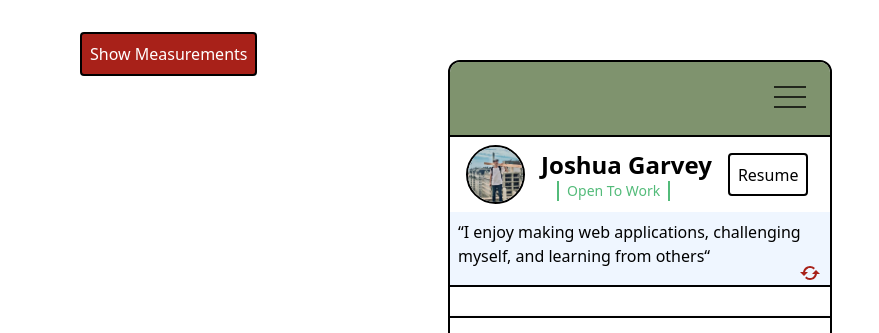
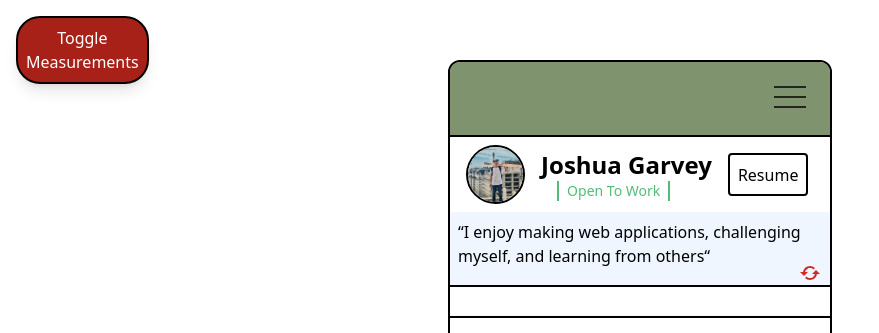
Before and after one commit to Jgar514/mobileUI_subdomain_netlify, a React (Vite) app: page / in a window 1280 px wide. Shown: the top 333 px of the page, without its empty margins (0-879 px from the left). Built offline with nearby package versions, Linux system fonts and the light colour scheme.

Commit message:
modals and added quotes

```diff
--- a/src/App.jsx
+++ b/src/App.jsx
@@ -29,8 +29,11 @@ function App() {
 		<>
 			{/*  */}
 
-			<button type="button" className="measure-button invisible md:visible rounded bg-red-600 border-2 border-black p-2 h-fit absolute w-fit top-8   left-20" onClick={toggleMeasure}>
-				<p className="invisible text-white md:visible">Show Measurements</p>
+			<button type="button" className="measure-button invisible md:visible rounded-3xl bg-red-600 border-2 border-black p-2 h-fit absolute w-fit top-4   left-4 shadow-lg" onClick={toggleMeasure}>
+				<p className="invisible text-white md:visible">
+					Toggle
+					<br /> Measurements
+				</p>
 			</button>
 
 			{showMeasure ? (
--- a/src/components/Modal.jsx
+++ b/src/components/Modal.jsx
@@ -18,7 +18,7 @@ export default function Modal() {
 							{/*content*/}
 							<div className="border-2  rounded-lg shadow-lg relative flex flex-col w-full bg-transparent outline-none focus:outline-none">
 								{/*header*/}
-								<div className=" flex items-start w-full justify-between px-6 pt-2 border-b-2 border-black border-solid  rounded-t h-fit pb-0 ">
+								<div className=" flex items-start w-full justify-between px-2 pt-2 border-b-2 border-black border-solid  rounded-t h-fit pb-0 ">
 									<h3 className="bg-white px-3 text-3xl font-semibold h-full pt-1 border-black border-2 border-b-0">Resume</h3>
 									<button className=" bg-white pb-1 pt-1 h-fit  border-2 px-3 border-red-400 text-black rounded-full  opacity-100 text-3xl leading-none font-semibold outline-none focus:outline-none" onClick={() => setShowModal(false)}>
 										<span className=" text-black  h-fit w-6 text-3xl  outline-none focus:outline-none">X</span>
--- a/src/components/Modal2.jsx
+++ b/src/components/Modal2.jsx
@@ -15,12 +15,12 @@ export default function Modal2() {
 						className="				lg:w-96 lg:h-680 mx-auto my-auto
  z-50 h-full  overflow-hidden pt-0 bg-red-800 justify-center items-center flex overflow-x-hidden fixed inset-0  outline-none focus:outline-none"
 					>
-						<div className="relative w-full mx-auto max-w-3xl bg-white">
+						<div className="relative w-full mx-auto max-w-3xl bg-green1">
 							{/*content*/}
 							<div className=" rounded-lg shadow-lg relative flex flex-col w-full outline-none focus:outline-none border-2  ">
 								{/*header*/}
-								<div className="bg-green1  flex items-start w-full justify-between px-6 border-b border-solid border-slate-200 rounded-t h-fit mt-0 py-0 pt-2">
-									<h3 className="border-t-2 border-l-2 border-r-2 border-black px-2 text-3xl font-semibold bg-white pt-2 pb-2">Contact</h3>
+								<div className=" flex items-start w-full justify-between px-2 pt-2 border-b-2 border-black border-solid  rounded-t h-fit pb-0 ">
+									<h3 className="bg-white px-3 text-3xl font-semibold h-full pt-1 border-black border-2 border-b-0">Contact</h3>
 									<button className="rounded-full bg-white px-2  text-black h-fit w-fit text-3xl leading-none font-semibold outline-none border-red-400 border-2 focus:outline-none" onClick={() => setShowModal(false)}>
 										<span className=" text-black   text-4xl  outline-none focus:outline-none">X</span>
 									</button>
--- a/src/components/Navbar.jsx
+++ b/src/components/Navbar.jsx
@@ -22,7 +22,7 @@ export default function Header() {
  z-50 h-full  overflow-hidden   justify-center items-center flex overflow-x-hidden fixed inset-0  outline-none focus:outline-none py-8"
 						>
 							<div className="absolute top-2 right-0 px-8 py-2" onClick={() => setIsNavOpen(false)}>
-								<svg className="h-8 w-8 text-gray-600 border-2 border-red-800 rounded-2xl" viewBox="0 0 24 24" fill="none" stroke="currentColor" strokeWidth="2" strokeLinecap="round" strokeLinejoin="round">
+								<svg className="h-8 w-8 text-gray-600 border-2 border-red1 rounded-2xl" viewBox="0 0 24 24" fill="none" stroke="currentColor" strokeWidth="2" strokeLinecap="round" strokeLinejoin="round">
 									<line x1="18" y1="6" x2="6" y2="18" />
 									<line x1="6" y1="6" x2="18" y2="18" />
 								</svg>
@@ -33,7 +33,7 @@ export default function Header() {
 										3D Website
 									</a>
 									<div className="flex gap-6 flex-row justify-center my-4">
-										<a className="text-sm px-4 py-2 h-10 border-2 border-black" href="https://github.com/Jgar514/JoshandEllie" target="_blank" rel="noopener noreferrer">
+										<a className="text-sm px-4 py-2 h-10 border-2 border-black" href="https://github.com/Jgar514/JoshandEllie/blob/main/README.md" target="_blank" rel="noopener noreferrer">
 											About
 										</a>
 										<a className="text-sm px-4 py-2 h-10 border-2 border-black bg-green-400" href="https://joshuagarvey.com/" target="_blank" rel="noopener noreferrer">
--- a/src/components/Quotes.jsx
+++ b/src/components/Quotes.jsx
@@ -12,6 +12,19 @@ const quotes = [
 	},
 	{
 		author: "Josh Garvey",
+		quote: "Github.com/Jgar514 ",
+	},
+	{
+		author: "Josh Garvey",
+		quote: "Custom mobile user interface designed and built by me",
+	},
+	{
+		author: "Josh Garvey",
+		quote: "Do the thing and you shall have the power",
+	},
+
+	{
+		author: "Josh Garvey",
 		quote: "I live in Annapolis Maryland",
 	},
 	{
@@ -20,7 +33,7 @@ const quotes = [
 	},
 	{
 		author: "Josh Garvey",
-		quote: "This project uses TailwindCss for the styling",
+		quote: "This project uses TailwindCSS for the styling",
 	},
 	{
 		author: "Josh Garvey",
@@ -70,7 +83,7 @@ export default class Quote extends React.Component {
 					<p>“{quotes[this.state.quoteIdx].quote}“</p>
 				</div>
 				<div className="flex justify-end">
-					<button className="bg-transparent  text-red-600  text-2xl absolute right-2 bottom-0 h-fit" type="button" onClick={this.sayHello}>
+					<button className="bg-transparent  text-red1  text-2xl absolute right-2 bottom-0 h-fit" type="button" onClick={this.sayHello}>
 						<BiRefresh className="" />
 					</button>
 				</div>
```
